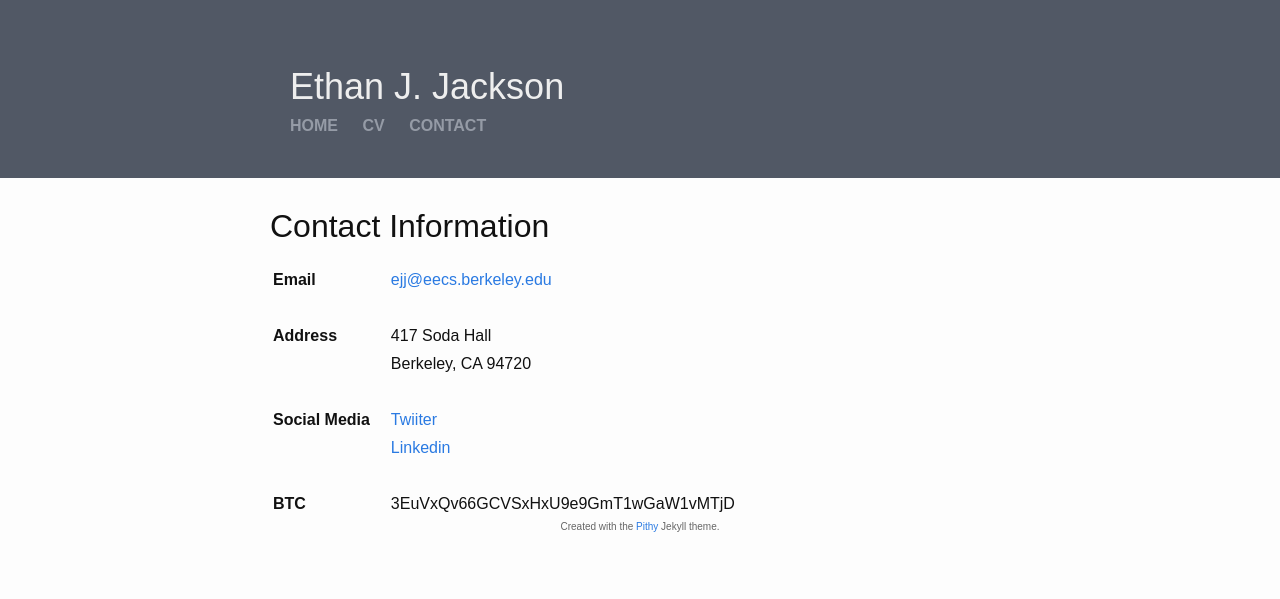
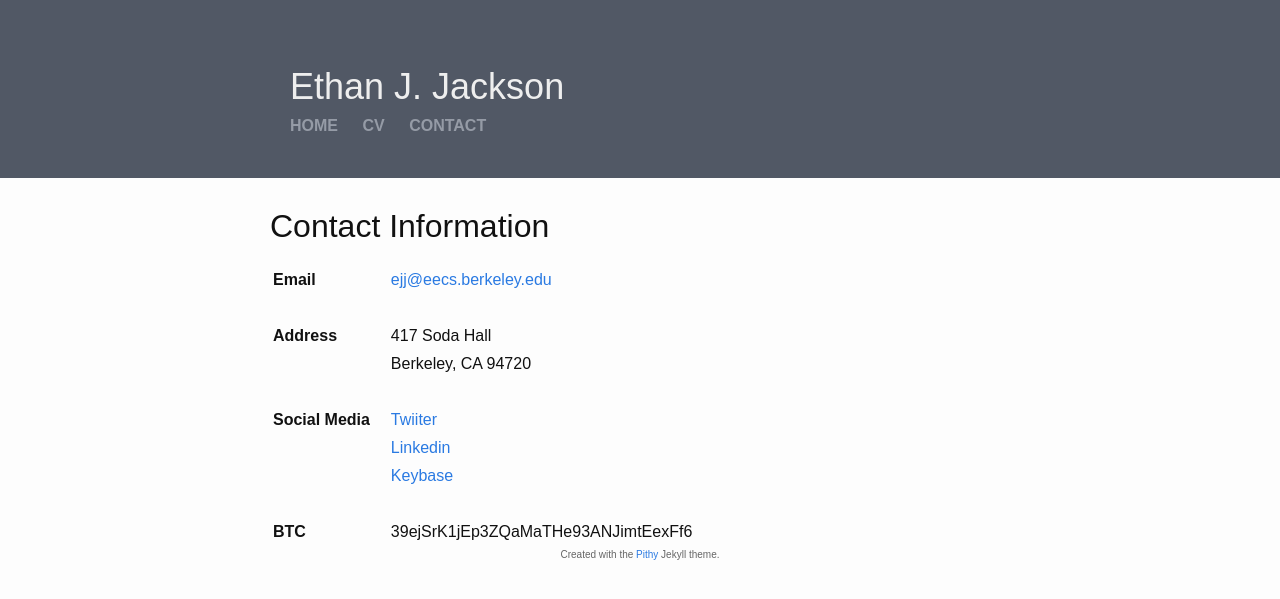
Before and after one commit to ejj/ejj.github.io, a Jekyll site: the page built from contact.md, in a window 1280 px wide. Shown: the top 599 px of the page. Built offline with Jekyll 4.4.1, drawn with Linux system fonts in a browser that asks for light colours.

Commit message:
Add keybase, and update bitcoin address

```diff
--- a/contact.md
+++ b/contact.md
@@ -12,5 +12,6 @@ Contact Information
 |||||
 | **Social Media** ||| [Twiiter](https://twitter.com/etha92000) |
 |                  ||| [Linkedin](https://www.linkedin.com/pub/ethan-jackson/b/780/344) |
+|                  ||| [Keybase](https://keybase.io/ejj) |
 |||||
-| **BTC**        ||| 3EuVxQv66GCVSxHxU9e9GmT1wGaW1vMTjD |
+| **BTC**          ||| 39ejSrK1jEp3ZQaMaTHe93ANJimtEexFf6 |
```
